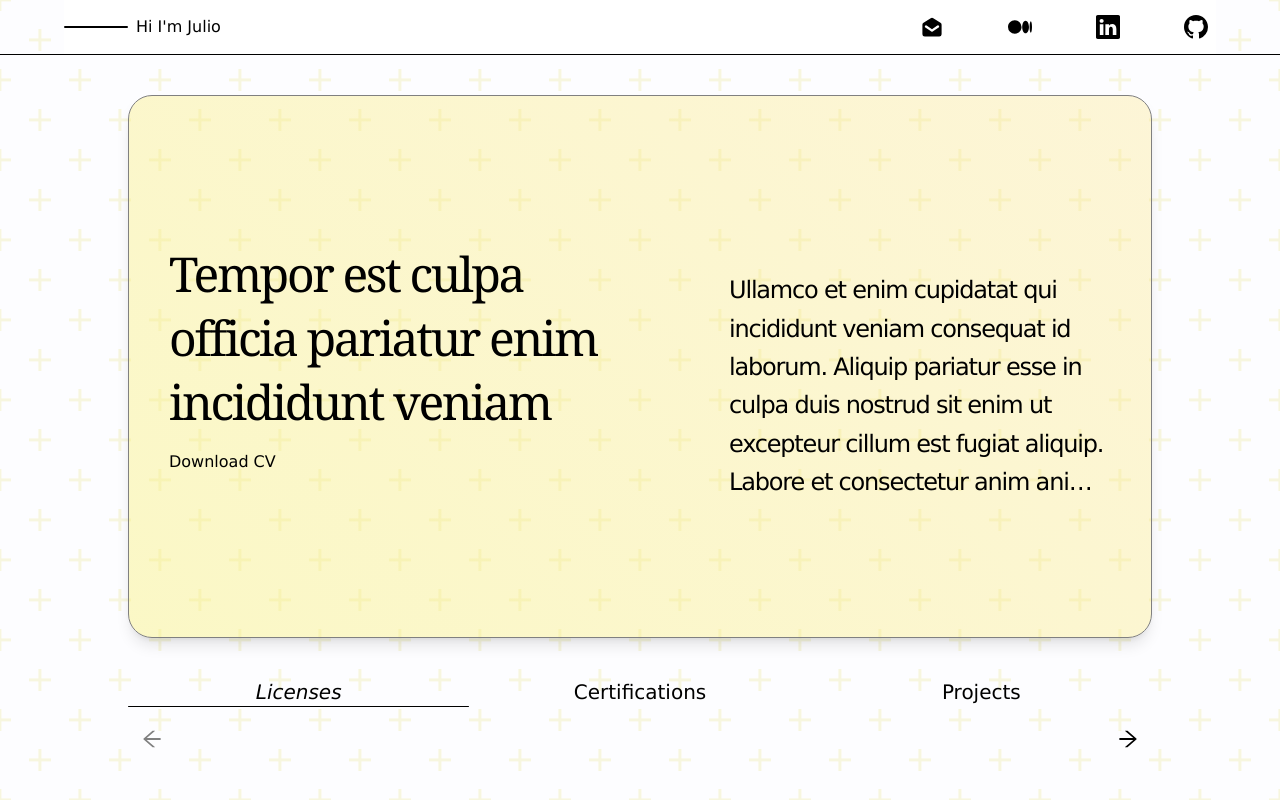
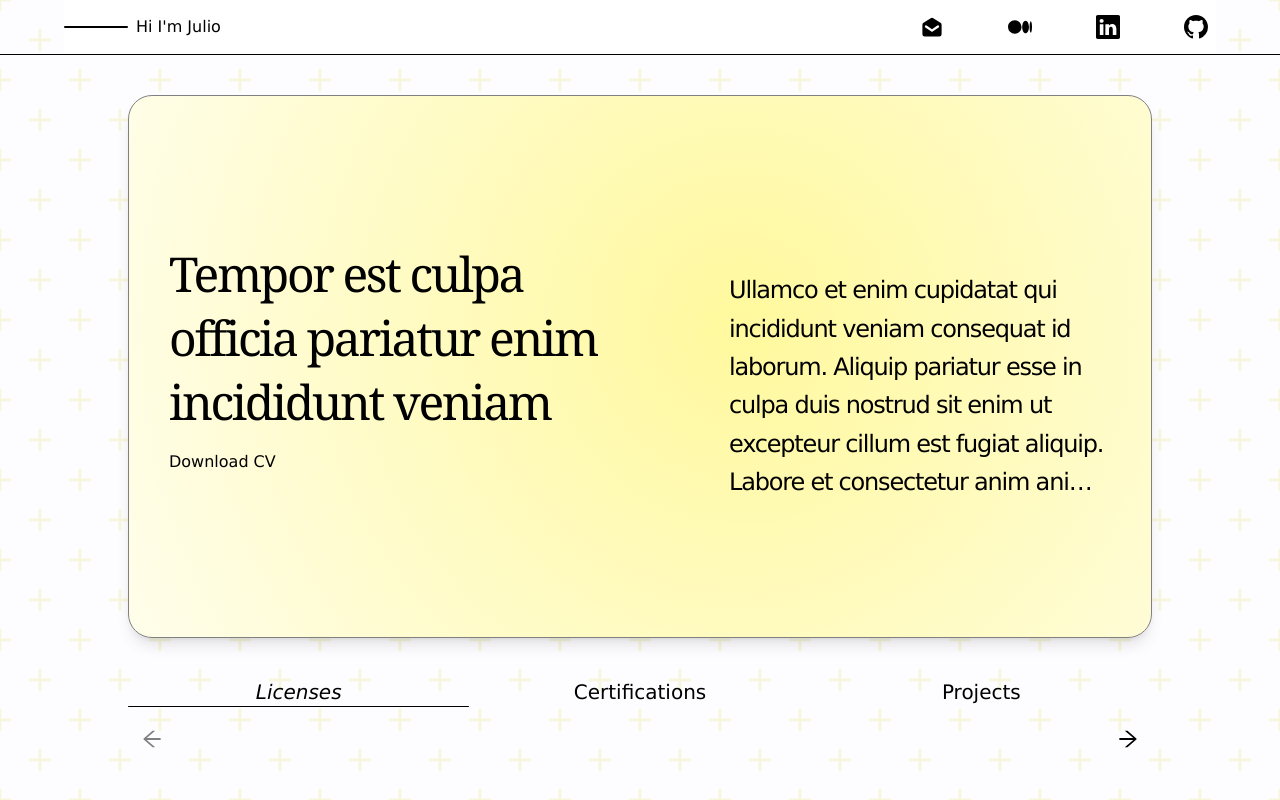
Before and after one commit to XxXNe0XxX/template, a React (Create React App) app: page / in a window 1280 px wide. Built offline with nearby package versions, Linux system fonts and the light colour scheme.

Commit message:
added animated bg

```diff
--- a/src/index.css
+++ b/src/index.css
@@ -67,8 +67,14 @@ body {
   0% {
     background-position: 0% 50%;
   }
+  25% {
+    background-position: 50% 75%;
+  }
   50% {
-    background-position: 25% 50%;
+    background-position: 100% 50%;
+  }
+  75% {
+    background-position: 75% 25%;
   }
   100% {
     background-position: 0% 50%;
@@ -76,11 +82,11 @@ body {
 }
 
 .inner-background {
-  background: linear-gradient(
-    44.8deg,
-    rgba(242, 255, 102, 0.67) -53.1%,
-    rgba(255, 221, 136, 0.28) 49%
+  background: radial-gradient(
+    circle at center,
+    rgba(255, 245, 102, 0.98) -53.1%,
+    white
   );
-  animation: gradient 5s ease infinite reverse;
-  background-size: 400% 400%;
+  animation: gradient 6s ease infinite reverse;
+  background-size: 150% 150%;
 }
```
